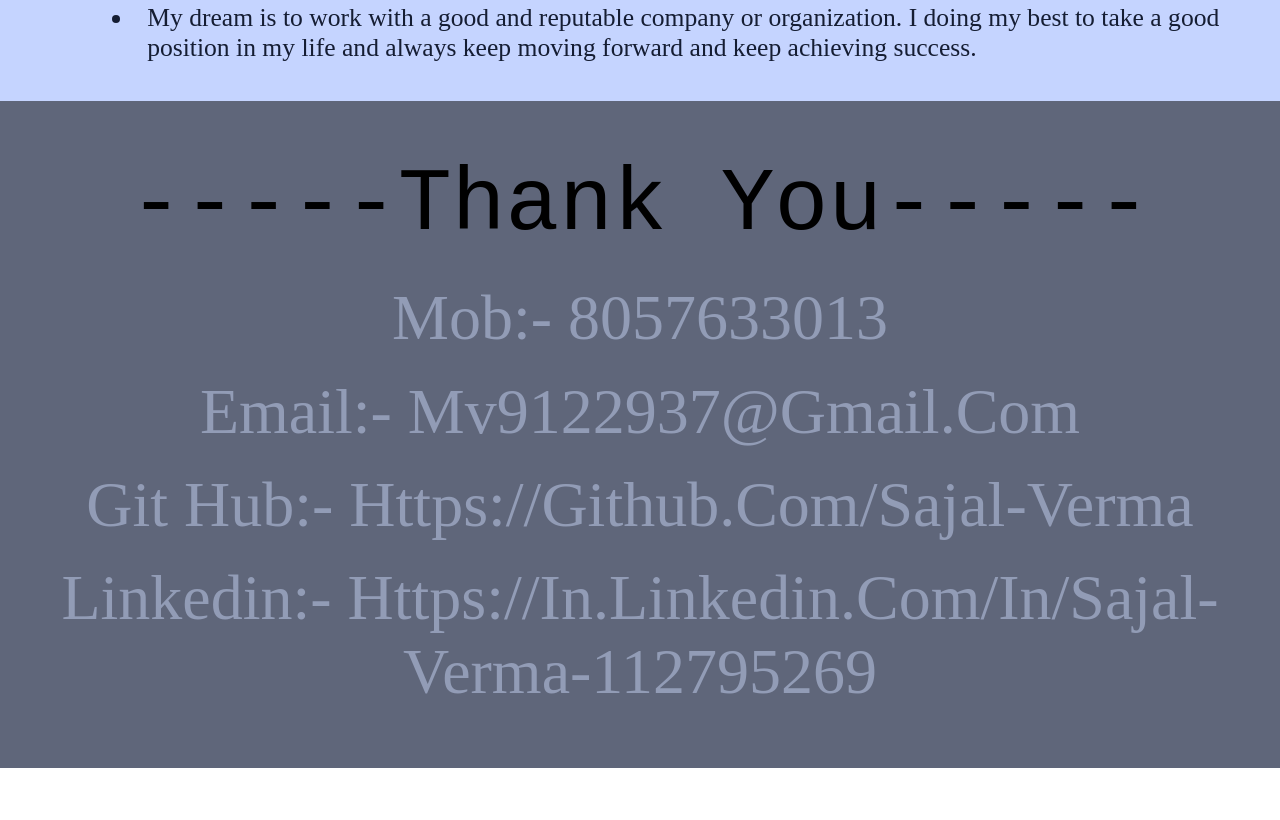
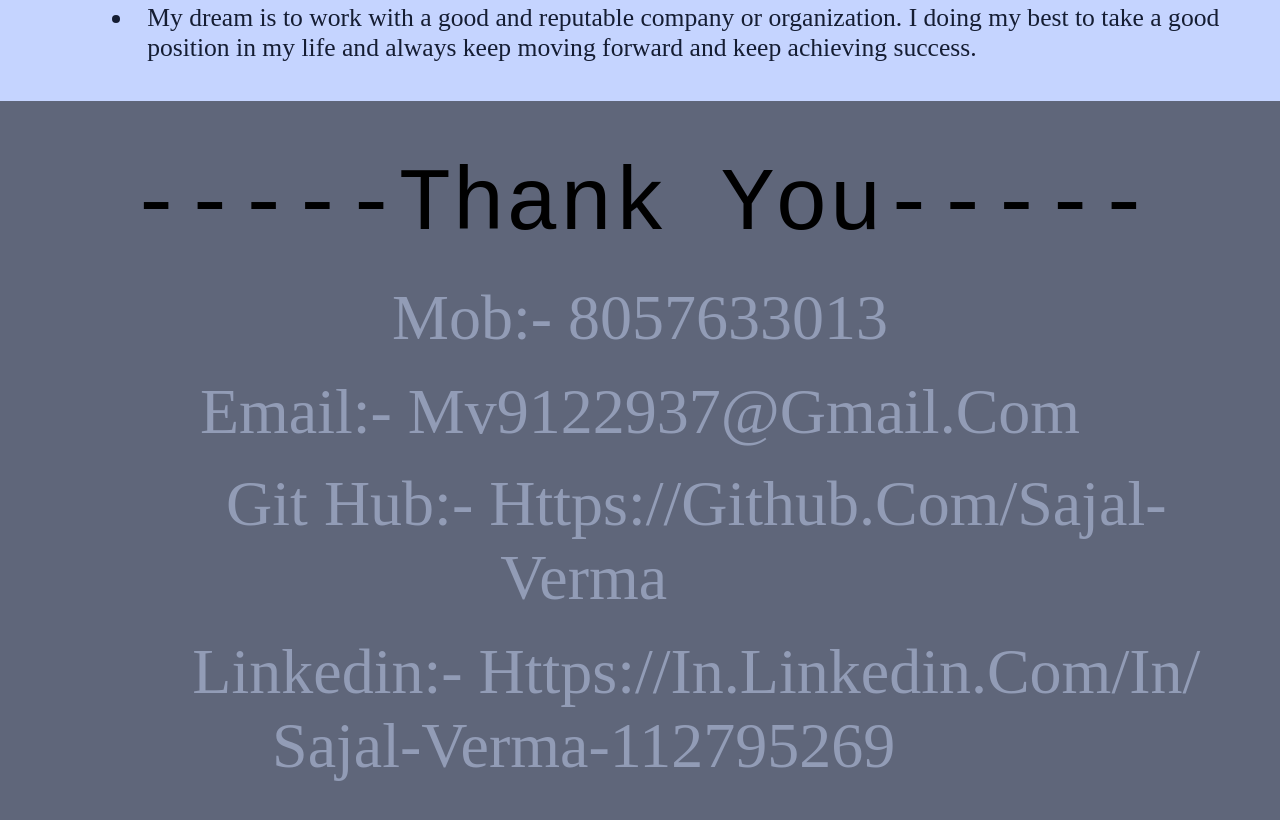
Before and after one commit to Sajal-Verma/resume, a plain HTML site: page index.html in a window 1280 px wide. Shown: the part 2508-3328 px from the top of the page. Before the commit the page ends 3276 px from the top, so only its background shows below. Drawn offline with nearby package versions, Linux system fonts and the light colour scheme.

Commit message:
Update index.html

```diff
--- a/index.html
+++ b/index.html
@@ -207,8 +207,9 @@
                 <pre>-----thank you-----</pre>
                 <article>mob:- 8057633013</article>
                 <article>email:- mv9122937@gmail.com</article>
-                <article><a target="_blank" style="text-transform:capitalize; text-decoration: none; color:  #929cb6;" href="https://github.com/Sajal-Verma">git hub:- https://github.com/Sajal-Verma </a></article>
-                <article><a target="_blank" style="text-transform:capitalize; text-decoration: none; color:  #929cb6;" href="https://in.linkedin.com/in/sajal-verma-112795269">linkedin:- https://in.linkedin.com/in/sajal-verma-112795269</a></article>
+                <article><a target="_blank" style="text-transform:capitalize; margin: 0vw; text-decoration: none; padding: 0.5vw 8.8vw 0.5vw 8.8vw; color:  #929cb6;" href="https://github.com/Sajal-Verma">git hub:- https://github.com/Sajal-Verma </a></article>
+                <article><a target="_blank" style="text-transform:capitalize; margin: 0vw; padding: 0.5vw 8.8vw 0.5vw 8.8vw; text-decoration: none; color:  #929cb6;" href="https://in.linkedin.com/in/sajal-verma-112795269">linkedin:- https://in.linkedin.com/in/
+                    sajal-verma-112795269</a></article>
             </section>
         </footer>
     </body>
```
